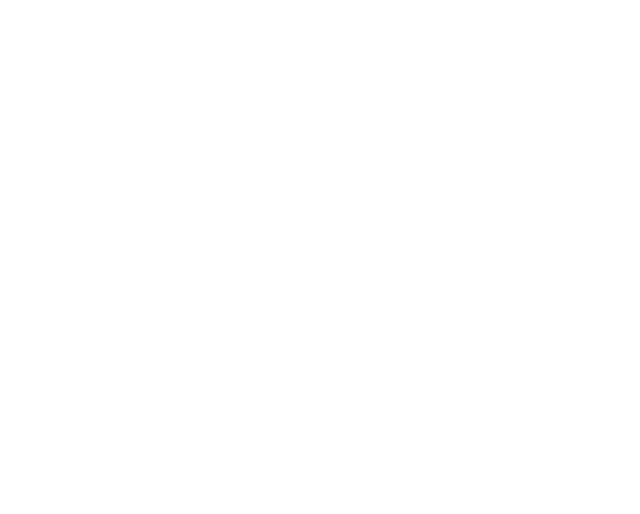
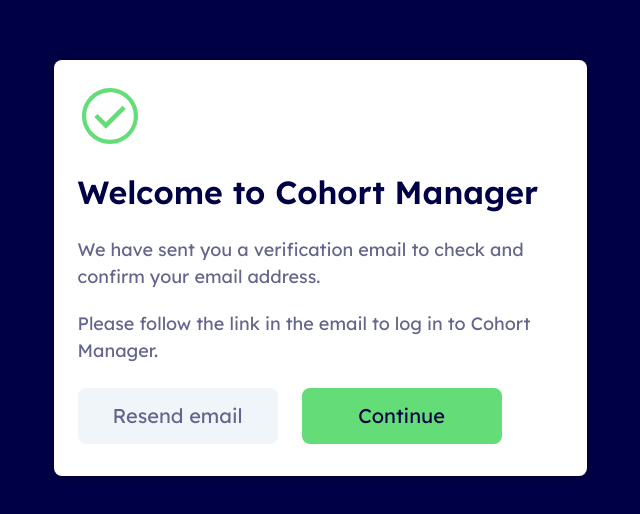
Before and after one commit to zainabch123/team-dev-client-c13, a React (Create React App) app: page /verification in a window 1280 px wide. Before the commit this address had no page. Shown: the part 132-646 px from the top of the page, without its empty margins (320-960 px from the left). Built offline with nearby package versions, Linux system fonts and the light colour scheme.

Commit message:
setup verification page

```diff
--- a/src/App.js
+++ b/src/App.js
@@ -4,6 +4,7 @@
 import Login from "./pages/login";
 import Register from "./pages/register";
 import Loading from "./pages/loading";
+import Verification from "./pages/verification";
 import { AuthProvider, ProtectedRoute } from "./context/auth";
 
 const App = () => {
@@ -14,6 +15,7 @@
 					<Route path="login" element={<Login />} />
 					<Route path="register" element={<Register />} />
 					<Route path="loading" element={<Loading />} />
+					<Route path="verification" element={<Verification />} />
 
 					<Route
 						index
--- /dev/null
+++ b/src/assets/tickIcon.js
@@ -0,0 +1,18 @@
+const TickIcon = () => {
+	return (
+		<svg
+			width="64"
+			height="64"
+			viewBox="0 0 64 64"
+			fill="none"
+			xmlns="http://www.w3.org/2000/svg"
+		>
+			<path
+				d="M27.87 44.74L47.68 24.93L44.46 21.78L27.87 38.37L19.47 29.97L16.32 33.12L27.87 44.74ZM32 60C28.1733 60 24.5567 59.265 21.15 57.795C17.7433 56.325 14.7683 54.3183 12.225 51.775C9.68167 49.2317 7.675 46.2567 6.205 42.85C4.735 39.4433 4 35.8267 4 32C4 28.1267 4.735 24.4867 6.205 21.08C7.675 17.6733 9.68167 14.71 12.225 12.19C14.7683 9.67 17.7433 7.675 21.15 6.205C24.5567 4.735 28.1733 4 32 4C35.8733 4 39.5133 4.735 42.92 6.205C46.3267 7.675 49.29 9.67 51.81 12.19C54.33 14.71 56.325 17.6733 57.795 21.08C59.265 24.4867 60 28.1267 60 32C60 35.8267 59.265 39.4433 57.795 42.85C56.325 46.2567 54.33 49.2317 51.81 51.775C49.29 54.3183 46.3267 56.325 42.92 57.795C39.5133 59.265 35.8733 60 32 60ZM32 55.8C38.6267 55.8 44.25 53.4783 48.87 48.835C53.49 44.1917 55.8 38.58 55.8 32C55.8 25.3733 53.49 19.75 48.87 15.13C44.25 10.51 38.6267 8.2 32 8.2C25.42 8.2 19.8083 10.51 15.165 15.13C10.5217 19.75 8.2 25.3733 8.2 32C8.2 38.58 10.5217 44.1917 15.165 48.835C19.8083 53.4783 25.42 55.8 32 55.8Z"
+				fill="#64DC78"
+			/>
+		</svg>
+	);
+};
+
+export default TickIcon;
--- a/src/components/credentials/credentials.css
+++ b/src/components/credentials/credentials.css
@@ -4,6 +4,7 @@
 	padding: 24px 24px 40px 24px;
 	border-radius: 8px;
 	width: 100%;
+	box-shadow: 0px 0px 10px rgba(0, 0, 0, 0.25);
 }
 .credentials-title {
 	margin-bottom: 32px;
--- /dev/null
+++ b/src/pages/verification/index.js
@@ -0,0 +1,30 @@
+import Button from "../../components/button";
+import TickIcon from "../../assets/tickIcon";
+import "./verification.css";
+
+const Verification = () => {
+	return (
+		<div className="bg-blue verify credentialpage">
+			<div className="bg-white verify-card">
+				<TickIcon />
+				<h1 className="h3">Welcome to Cohort Manager</h1>
+				<div className="text-lightblue">
+					<p className="text-medium">
+						We have sent you a verification email to check and confirm your
+						email address.
+					</p>
+					<br />
+					<p className="text-medium">
+						Please follow the link in the email to log in to Cohort Manager.
+					</p>
+				</div>
+				<div className="verify-card-buttons">
+					<Button text="Resend email" classes="offwhite" />
+					<Button text="Continue" classes="green" />
+				</div>
+			</div>
+		</div>
+	);
+};
+
+export default Verification;
--- /dev/null
+++ b/src/pages/verification/verification.css
@@ -0,0 +1,20 @@
+.verify-card {
+	max-width: 533px;
+	width: 100%;
+	padding: 24px 24px 32px 24px;
+	display: grid;
+	grid-template-rows: repeat(auto, auto);
+	gap: 24px;
+	border-radius: 8px;
+	box-shadow: 0px 0px 10px rgba(0, 0, 0, 0.25);
+}
+@media only screen and (max-width: 568px) {
+	.verify-card-buttons button:not(:last-of-type) {
+		margin-bottom: 24px;
+	}
+}
+@media only screen and (min-width: 568px) {
+	.verify-card-buttons button:not(:last-of-type) {
+		margin-right: 24px;
+	}
+}
```
